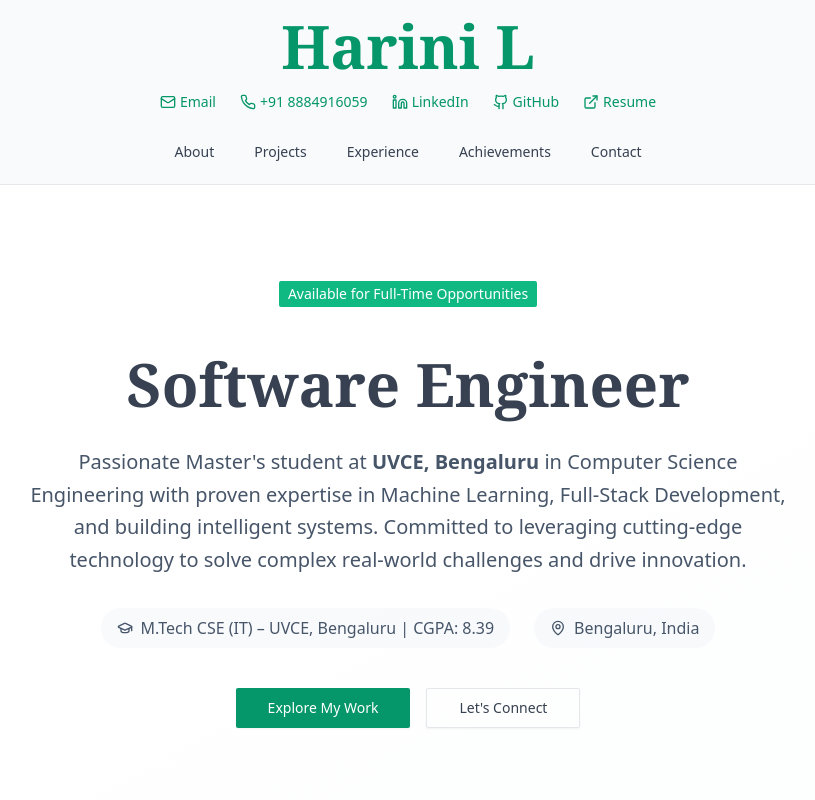
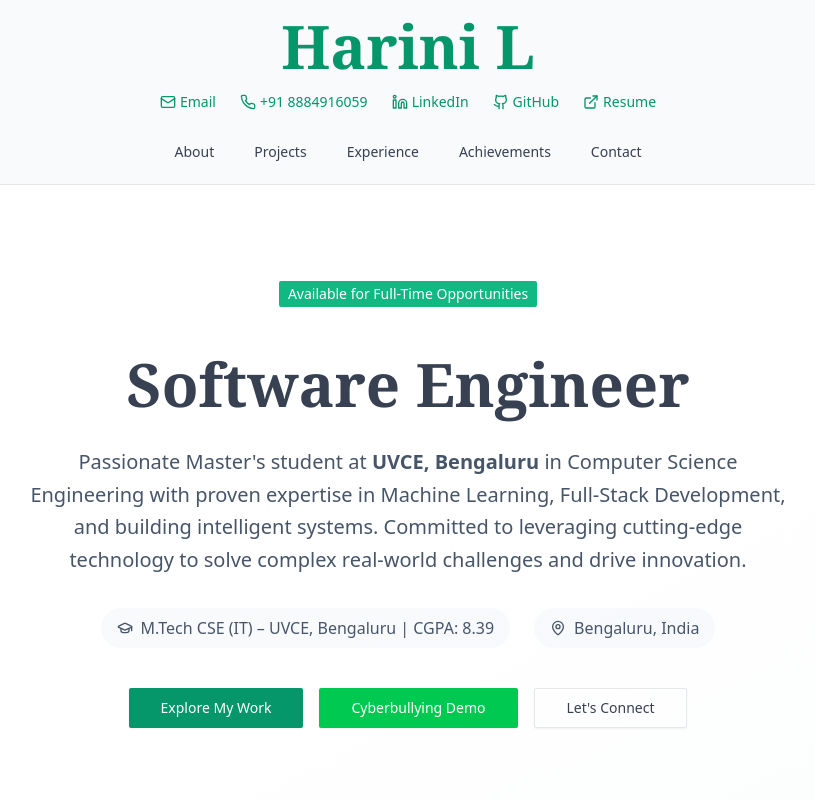
Before and after one commit to Harini410/PortFolio-02, a Next.js app: page / in a window 1280 px wide. Shown: the top 800 px of the page, without its empty margins (232-1047 px from the left). Built offline with nearby package versions, Linux system fonts and the light colour scheme; a web font is replaced by a local one.

Commit message:
Update page.tsx

```diff
--- a/app/page.tsx
+++ b/app/page.tsx
@@ -87,6 +87,11 @@ export default function Portfolio() {
     <div className="flex items-center justify-center gap-4">
       <Button size="lg" asChild className="px-8">
         <a href="#projects">Explore My Work</a>
+      </Button>
+            <Button size="lg" variant="secondary" asChild className="px-8 bg-green-500 text-white">
+        <a href="https://cyberbullying-detection-eta.vercel.app/" target="_blank" rel="noopener noreferrer">
+          Cyberbullying Demo
+        </a>
       </Button>
       <Button size="lg" variant="outline" asChild className="px-8 bg-transparent">
         <a href="#contact">Let's Connect</a>
```
